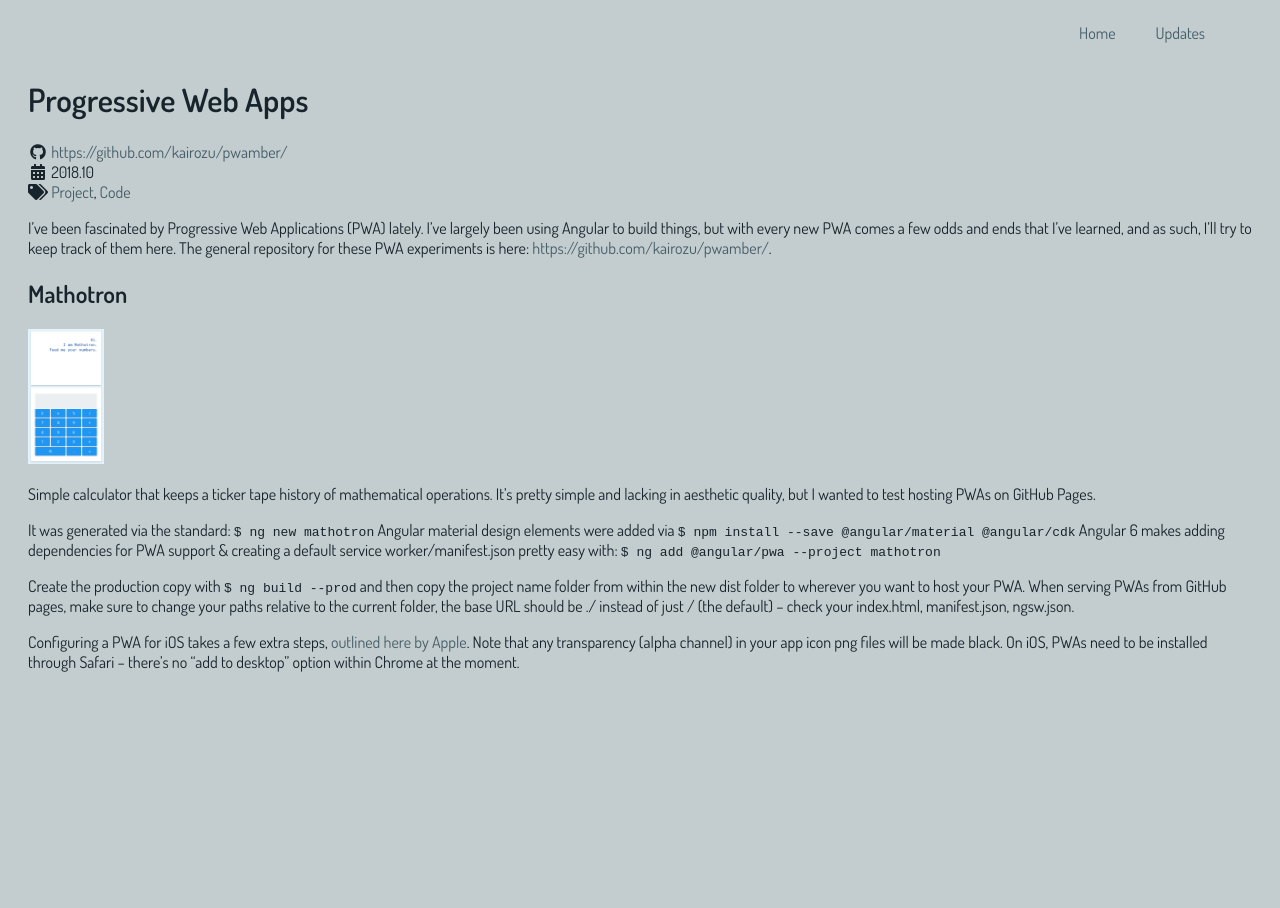
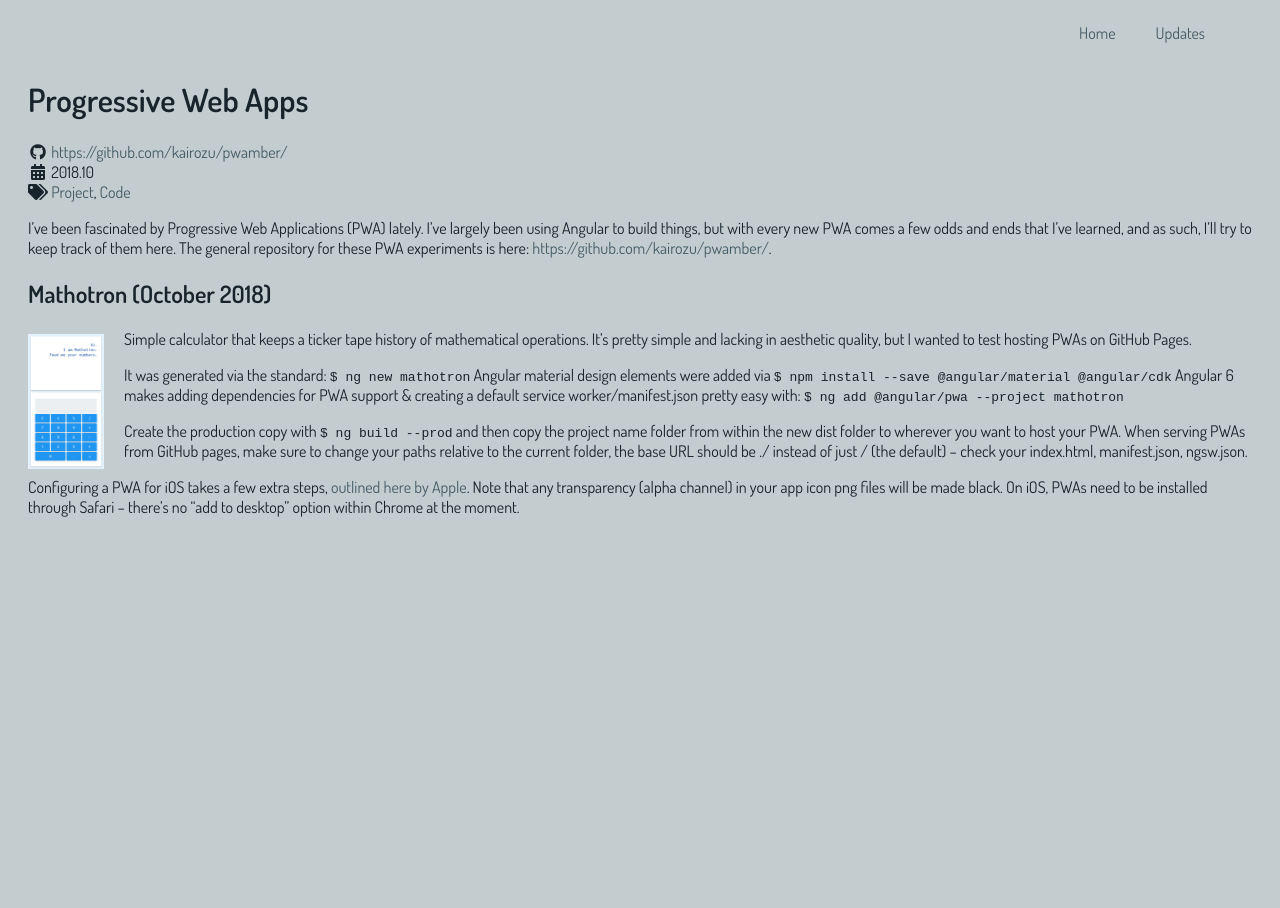
Before and after one commit to kairozu/kairozu.github.io, a Jekyll site: the page built from updates/_posts/2018-10-04-progressive-web.md, in a window 1280 px wide. Built offline with Jekyll 4.4.1, drawn with Linux system fonts in a browser that asks for light colours; nearby versions of some CDN libraries.

Commit message:
add image css tags

```diff
--- a/css/main.css
+++ b/css/main.css
@@ -47,6 +47,9 @@
     margin-left: 1.7em;
 }
 
+.image_r { float: right; margin: 5px 0 5px 20px; }
+.image_l { float: left; margin: 5px 20px 5px 0; }
+
 @media all and (max-width: 756px) {
     .fcMain { flex-wrap: wrap; }
     .fcMain div { flex: 0 1 100%; }
--- a/updates/_posts/2018-10-04-progressive-web.md
+++ b/updates/_posts/2018-10-04-progressive-web.md
@@ -7,7 +7,7 @@
 
 I've been fascinated by Progressive Web Applications (PWA) lately. I've largely been using Angular to build things, but with every new PWA comes a few odds and ends that I've learned, and as such, I'll try to keep track of them here. The general repository for these PWA experiments is here: [https://github.com/kairozu/pwamber/](https://github.com/kairozu/pwamber).
 
-## Mathotron
+## Mathotron (October 2018)
 <img class="image_l" height="135" alt="mathotron" src="/images/mathotron.png" />
 
 Simple calculator that keeps a ticker tape history of mathematical operations. It's pretty simple and lacking in aesthetic quality, but I wanted to test hosting PWAs on GitHub Pages.
```
